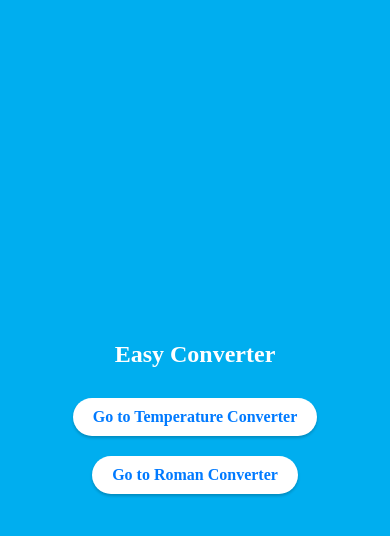
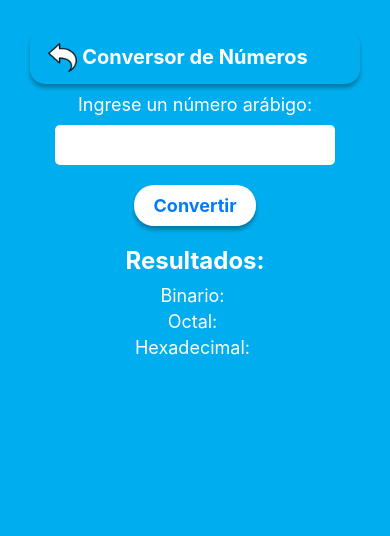
Before and after one commit to pauloalvarez21/TemperatureConverter, a React Native app: screen /NumberConverter in a window 390 px wide. Shown: the top 536 px of the page. Built offline with nearby package versions, Linux system fonts and the light colour scheme.

Commit message:
feat: two screen

```diff
--- a/src/navigator/StackNavigator.tsx
+++ b/src/navigator/StackNavigator.tsx
@@ -2,12 +2,16 @@ import {createStackNavigator} from '@react-navigation/stack';
 import HomeScreen from '../screens/HomeScreen';
 import TemperatureConverter from '../screens/TemperatureConverter';
 import RomanConverter from '../screens/RomanConverter';
+import MayaConverter from '../screens/MayaConverter';
+import NumberConverter from '../screens/NumberConverter';
 
 // Define el tipo de las rutas
 export type RootStackParamList = {
   Home: undefined;
   TemperatureConverter: undefined;
   RomanConverter: undefined;
+  MayaConverter: undefined;
+  NumberConverter: undefined;
 };
 
 const Stack = createStackNavigator<RootStackParamList>();
@@ -23,6 +27,8 @@ export const StackNavigator = () => {
         component={TemperatureConverter}
       />
       <Stack.Screen name="RomanConverter" component={RomanConverter} />
+      <Stack.Screen name="MayaConverter" component={MayaConverter} />
+      <Stack.Screen name="NumberConverter" component={NumberConverter} />
     </Stack.Navigator>
   );
 };
--- a/src/screens/HomeScreen.tsx
+++ b/src/screens/HomeScreen.tsx
@@ -24,6 +24,18 @@ const HomeScreen = () => {
         onPress={() => navigation.navigate('RomanConverter')}
       >
         <Text style={styles.buttonText}>Go to Roman Converter</Text>
+      </TouchableOpacity>
+      <TouchableOpacity
+        style={styles.button}
+        onPress={() => navigation.navigate('MayaConverter')}
+      >
+        <Text style={styles.buttonText}>Go to Maya Converter</Text>
+      </TouchableOpacity>
+      <TouchableOpacity
+        style={styles.button}
+        onPress={() => navigation.navigate('NumberConverter')}
+      >
+        <Text style={styles.buttonText}>Go to Number Converter</Text>
       </TouchableOpacity>
     </View>
   );
--- /dev/null
+++ b/src/screens/MayaConverter.tsx
@@ -0,0 +1,80 @@
+import React, { useState } from 'react';
+import { View, Text, TextInput, TouchableOpacity, StyleSheet } from 'react-native';
+import { useNavigation } from '@react-navigation/native';
+import useMayanConverter from '../state/useMayanConverter';
+import Header from '../components/Header';
+
+const MayaConverter = () => {
+  const navigation = useNavigation();
+  const [input, setInput] = useState('');
+  const { result: mayanResult, convertToMayan } = useMayanConverter();
+
+  return (
+    <View style={styles.container}>
+      <Header title="Conversor a Números Mayas" showBack={true} navigation={navigation} />
+      <Text style={styles.label}>Ingrese un número arábigo:</Text>
+      <TextInput style={styles.input} value={input} onChangeText={setInput} keyboardType="numeric" />
+      <View style={styles.buttonContainer}>
+        <TouchableOpacity style={styles.button} onPress={() => convertToMayan(input)}>
+          <Text style={styles.buttonText}>Convertir a Maya</Text>
+        </TouchableOpacity>
+      </View>
+      <Text style={styles.title}>Resultado Maya</Text>
+      <Text style={styles.title}>{mayanResult}</Text>
+    </View>
+  );
+};
+
+const styles = StyleSheet.create({
+  container: {
+    flex: 1,
+    backgroundColor: '#00AEEF',
+    padding: 20,
+  },
+  label: {
+    fontSize: 18,
+    color: 'white',
+    marginBottom: 10,
+    textAlign: 'center',
+  },
+  input: {
+    width: '80%',
+    height: 40,
+    backgroundColor: 'white',
+    borderRadius: 5,
+    paddingHorizontal: 10,
+    marginBottom: 20,
+    alignSelf: 'center',
+  },
+  buttonContainer: {
+    flexDirection: 'row',
+    justifyContent: 'center',
+    marginBottom: 20,
+  },
+  button: {
+    backgroundColor: 'white',
+    paddingVertical: 10,
+    paddingHorizontal: 20,
+    borderRadius: 20,
+    margin: 5,
+    shadowColor: '#000',
+    shadowOffset: { width: 0, height: 4 },
+    shadowOpacity: 0.3,
+    shadowRadius: 4,
+    elevation: 5,
+  },
+  buttonText: {
+    fontSize: 18,
+    color: '#007AFF',
+    fontWeight: 'bold',
+  },
+  title: {
+    fontSize: 24,
+    fontWeight: 'bold',
+    color: 'white',
+    marginBottom: 10,
+    textAlign: 'center',
+  },
+});
+
+export default MayaConverter;
--- /dev/null
+++ b/src/screens/NumberConverter.tsx
@@ -0,0 +1,102 @@
+import React, {useState} from 'react';
+import {
+  View,
+  Text,
+  TextInput,
+  TouchableOpacity,
+  StyleSheet,
+} from 'react-native';
+import {useNavigation} from '@react-navigation/native';
+import useNumberConverter from '../state/useNumberConverter';
+import Header from '../components/Header';
+
+const NumberConverter = () => {
+  const navigation = useNavigation();
+  const [input, setInput] = useState('');
+  const {result, convertNumber} = useNumberConverter();
+
+  return (
+    <View style={styles.container}>
+      <Header
+        title="Conversor de Números"
+        showBack={true}
+        navigation={navigation}
+      />
+
+      <Text style={styles.label}>Ingrese un número arábigo:</Text>
+      <TextInput
+        style={styles.input}
+        value={input}
+        onChangeText={setInput}
+        keyboardType="numeric"
+      />
+
+      <TouchableOpacity
+        style={styles.button}
+        onPress={() => convertNumber(input)}>
+        <Text style={styles.buttonText}>Convertir</Text>
+      </TouchableOpacity>
+
+      <Text style={styles.title}>Resultados:</Text>
+      <Text style={styles.result}>Binario: {result.binary}</Text>
+      <Text style={styles.result}>Octal: {result.octal}</Text>
+      <Text style={styles.result}>Hexadecimal: {result.hex}</Text>
+    </View>
+  );
+};
+
+const styles = StyleSheet.create({
+  container: {
+    flex: 1,
+    backgroundColor: '#00AEEF',
+    padding: 20,
+  },
+  label: {
+    fontSize: 18,
+    color: 'white',
+    marginBottom: 10,
+    textAlign: 'center',
+  },
+  input: {
+    width: '80%',
+    height: 40,
+    backgroundColor: 'white',
+    borderRadius: 5,
+    paddingHorizontal: 10,
+    marginBottom: 20,
+    alignSelf: 'center',
+  },
+  button: {
+    backgroundColor: 'white',
+    paddingVertical: 10,
+    paddingHorizontal: 20,
+    borderRadius: 20,
+    alignSelf: 'center',
+    marginBottom: 20,
+    shadowColor: '#000',
+    shadowOffset: {width: 0, height: 4},
+    shadowOpacity: 0.3,
+    shadowRadius: 4,
+    elevation: 5,
+  },
+  buttonText: {
+    fontSize: 18,
+    color: '#007AFF',
+    fontWeight: 'bold',
+  },
+  title: {
+    fontSize: 24,
+    fontWeight: 'bold',
+    color: 'white',
+    marginBottom: 10,
+    textAlign: 'center',
+  },
+  result: {
+    fontSize: 18,
+    color: 'white',
+    textAlign: 'center',
+    marginBottom: 5,
+  },
+});
+
+export default NumberConverter;
--- a/src/screens/TemperatureConverter.tsx
+++ b/src/screens/TemperatureConverter.tsx
@@ -1,31 +1,16 @@
-import React, {useState} from 'react';
-import {
-  View,
-  Text,
-  TextInput,
-  TouchableOpacity,
-  StyleSheet,
-} from 'react-native';
-import {useNavigation} from '@react-navigation/native'; // Importar useNavigation
+import React from 'react';
+import { View, Text, TextInput, TouchableOpacity, StyleSheet } from 'react-native';
+import { useNavigation } from '@react-navigation/native';
 import useTemperatureConverter from '../state/useTemperatureConverter';
 import Header from '../components/Header';
 
 const TemperatureConverter = () => {
-  const navigation = useNavigation(); // Obtener la navegación
-  const [temperature, setTemperature] = useState('');
-  const [scale, setScale] = useState('C');
-  const {converted, convertTemperature} = useTemperatureConverter(
-    temperature,
-    scale,
-  );
+  const navigation = useNavigation();
+  const { temperature, setTemperature, scale, setScale, converted, convertTemperature } = useTemperatureConverter();
 
   return (
     <View style={styles.container}>
-      <Header
-        title="Conversor de Temperatura"
-        showBack={true}
-        navigation={navigation}
-      />
+      <Header title="Conversor de Temperatura" showBack={true} navigation={navigation} />
       <Text style={styles.label}>Ingrese temperatura:</Text>
       <TextInput
         style={styles.input}
@@ -33,21 +18,23 @@ const TemperatureConverter = () => {
         value={temperature}
         onChangeText={setTemperature}
       />
+
       <View style={styles.buttonContainer}>
-        {['Cel', 'Fah', 'Kel', 'Ran', 'Rea'].map(item => (
+        {['C', 'F', 'K', 'R', 'Re'].map((item) => (
           <TouchableOpacity
             key={item}
             style={[styles.button, scale === item && styles.selectedButton]}
-            onPress={() => setScale(item)}>
+            onPress={() => setScale(item)}
+          >
             <Text style={styles.buttonText}>{item}</Text>
           </TouchableOpacity>
         ))}
       </View>
-      <TouchableOpacity
-        style={styles.convertButton}
-        onPress={convertTemperature}>
+
+      <TouchableOpacity style={styles.convertButton} onPress={convertTemperature}>
         <Text style={styles.buttonText}>Convertir</Text>
       </TouchableOpacity>
+
       <Text style={styles.title}>Resultados:</Text>
       <Text style={styles.result}>Celsius: {converted.C}°C</Text>
       <Text style={styles.result}>Fahrenheit: {converted.F}°F</Text>
@@ -92,7 +79,7 @@ const styles = StyleSheet.create({
     borderRadius: 20,
     margin: 5,
     shadowColor: '#000',
-    shadowOffset: {width: 0, height: 4},
+    shadowOffset: { width: 0, height: 4 },
     shadowOpacity: 0.3,
     shadowRadius: 4,
     elevation: 5,
@@ -107,7 +94,7 @@ const styles = StyleSheet.create({
     borderRadius: 25,
     alignSelf: 'center',
     shadowColor: '#000',
-    shadowOffset: {width: 0, height: 4},
+    shadowOffset: { width: 0, height: 4 },
     shadowOpacity: 0.3,
     shadowRadius: 4,
     elevation: 5,
--- /dev/null
+++ b/src/state/useMayanConverter.ts
@@ -0,0 +1,39 @@
+import { useState } from 'react';
+
+const MAYAN_ZERO = '𝍠';
+
+const convertToMayan = (num: number): string => {
+  if (isNaN(num) || num < 0) {
+    return 'Número inválido';
+  }
+
+  let number = Math.floor(num);
+  const mayanDigits: string[] = [];
+
+  while (number > 0) {
+    let remainder = number % 20;
+    number = Math.floor(number / 20);
+
+    let mayanSymbol = remainder === 0 ? MAYAN_ZERO : '';
+    let bars = Math.floor(remainder / 5);
+    let dots = remainder % 5;
+
+    mayanSymbol += '—'.repeat(bars) + '●'.repeat(dots);
+    mayanDigits.unshift(mayanSymbol);
+  }
+
+  return mayanDigits.length ? mayanDigits.join('\n') : MAYAN_ZERO;
+};
+
+const useMayanConverter = () => {
+  const [result, setResult] = useState<string>('');
+
+  const handleConvertToMayan = (input: string) => {
+    const num = parseInt(input, 10);
+    setResult(convertToMayan(num));
+  };
+
+  return { result, convertToMayan: handleConvertToMayan };
+};
+
+export default useMayanConverter;
--- /dev/null
+++ b/src/state/useNumberConverter.ts
@@ -0,0 +1,33 @@
+import { useState } from 'react';
+
+const convertToBinary = (num: number): string => num.toString(2);
+const convertToOctal = (num: number): string => num.toString(8);
+const convertToHex = (num: number): string => num.toString(16).toUpperCase();
+
+interface ConversionResult {
+  binary: string;
+  octal: string;
+  hex: string;
+}
+
+const useNumberConverter = () => {
+  const [result, setResult] = useState<ConversionResult>({ binary: '', octal: '', hex: '' });
+
+  const convertNumber = (input: string) => {
+    const num = parseInt(input, 10);
+    if (isNaN(num) || num < 0) {
+      setResult({ binary: 'Inválido', octal: 'Inválido', hex: 'Inválido' });
+      return;
+    }
+
+    setResult({
+      binary: convertToBinary(num),
+      octal: convertToOctal(num),
+      hex: convertToHex(num),
+    });
+  };
+
+  return { result, convertNumber };
+};
+
+export default useNumberConverter;
```
Also changed, not shown: src/state/useTemperatureConverter.ts (+30 -42 lines).
